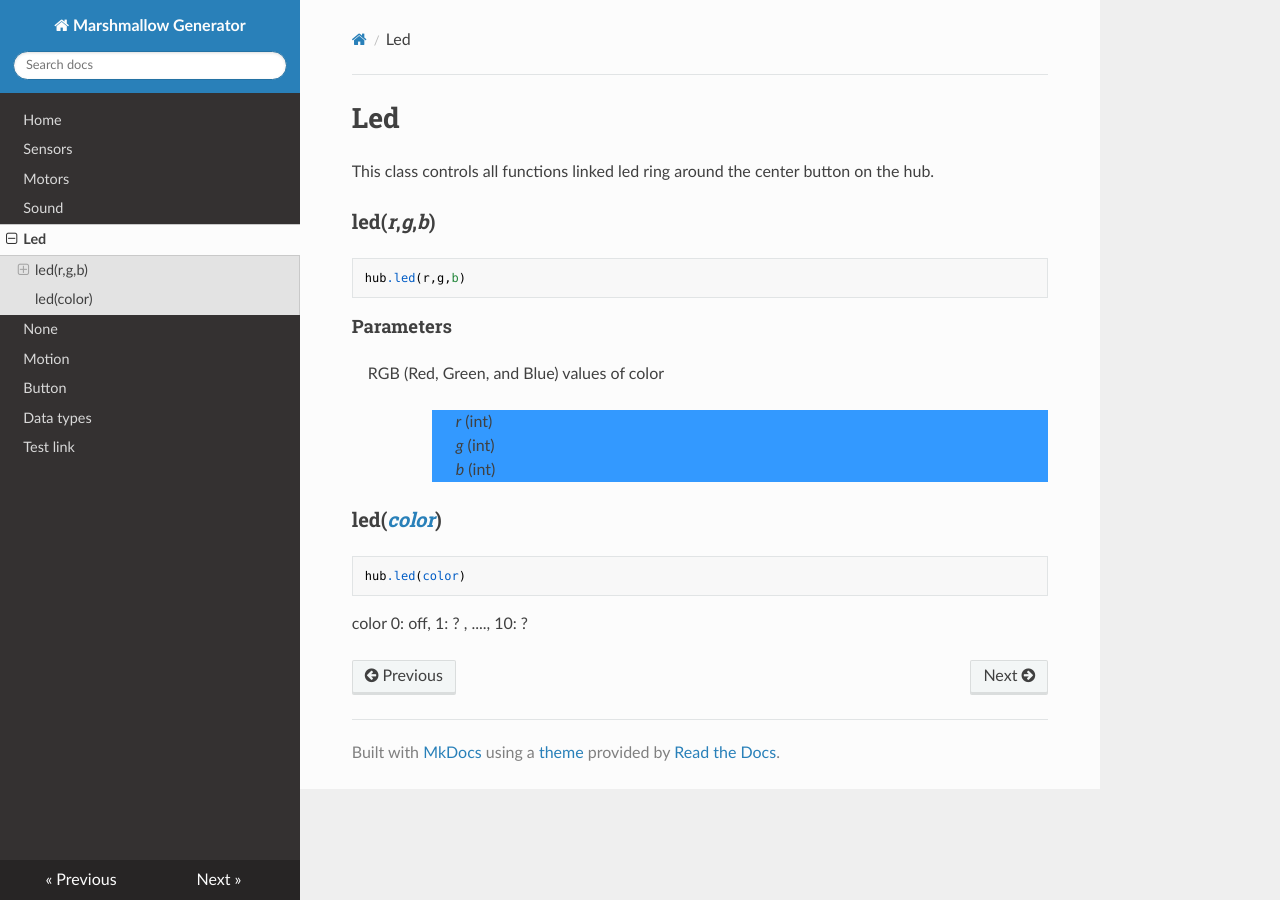
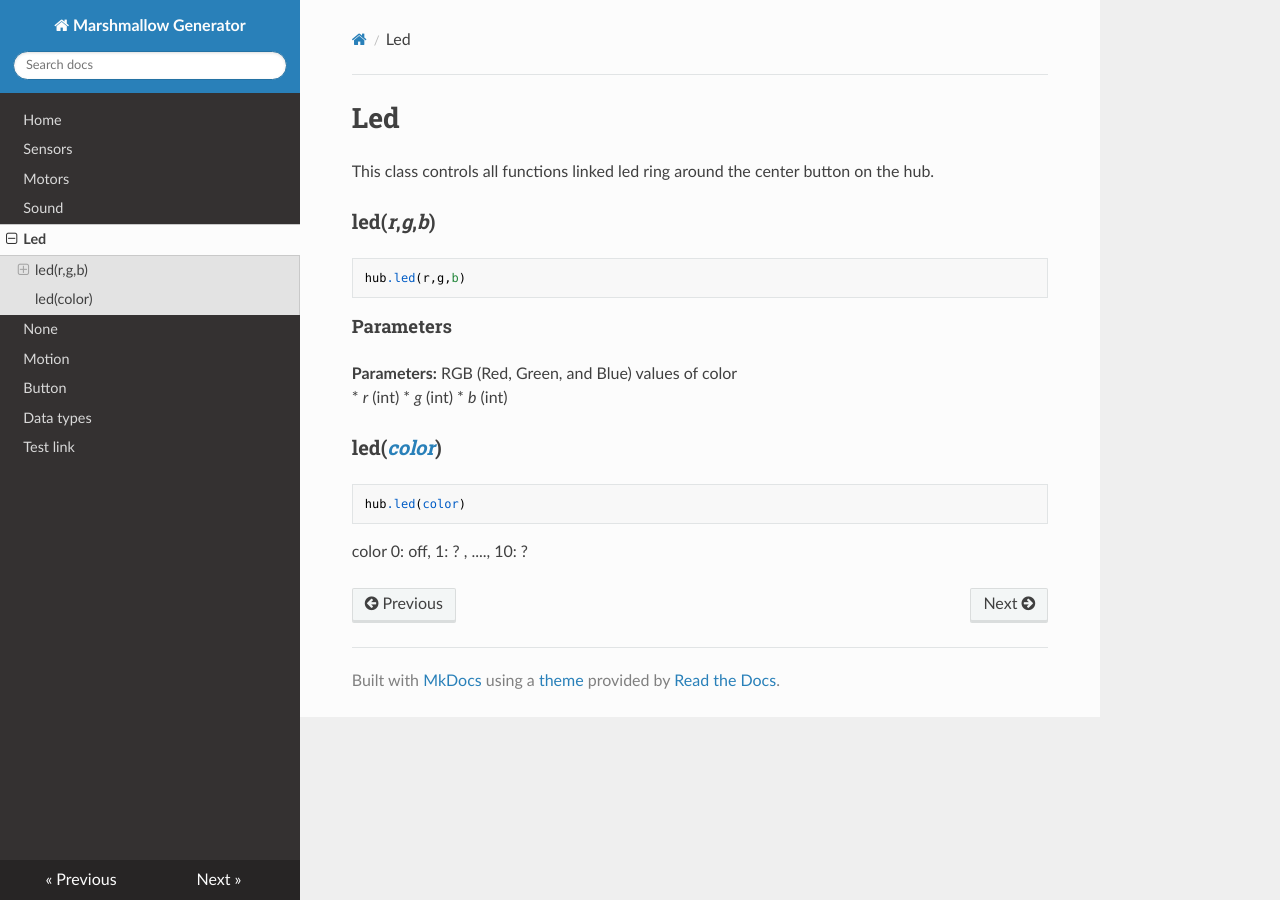
Before and after one commit to NStrijbosch/hub-module-notes, an MkDocs documentation site: the page built from docs/led.md, in a window 1280 px wide. Built offline with MkDocs 1.6.1, drawn with Linux system fonts in a browser that asks for light colours; nearby versions of some CDN libraries.

Commit message:
Update led.md

```diff
--- a/docs/led.md
+++ b/docs/led.md
@@ -1,7 +1,7 @@
 <style type='text/css'>
 a { text-decoration: none; }
 a:hover { text-decoration: underline; }
-.section ul { list-style: none !important; margin-left: 80px; background: #3399ff ;}
+.section ul { list-style: none !important; margin-left: 80px; margin-top:-24pt; background: #3399ff ;}
 .section li { list-style: none !important}
 </style>
 
@@ -15,8 +15,7 @@
 
 #### Parameters
 
-&emsp; RGB (Red, Green, and Blue) values of color
-
+__Parameters:__ RGB (Red, Green, and Blue) values of color
 *  _r_ (int)
 *  _g_ (int)
 *  _b_ (int)
```
